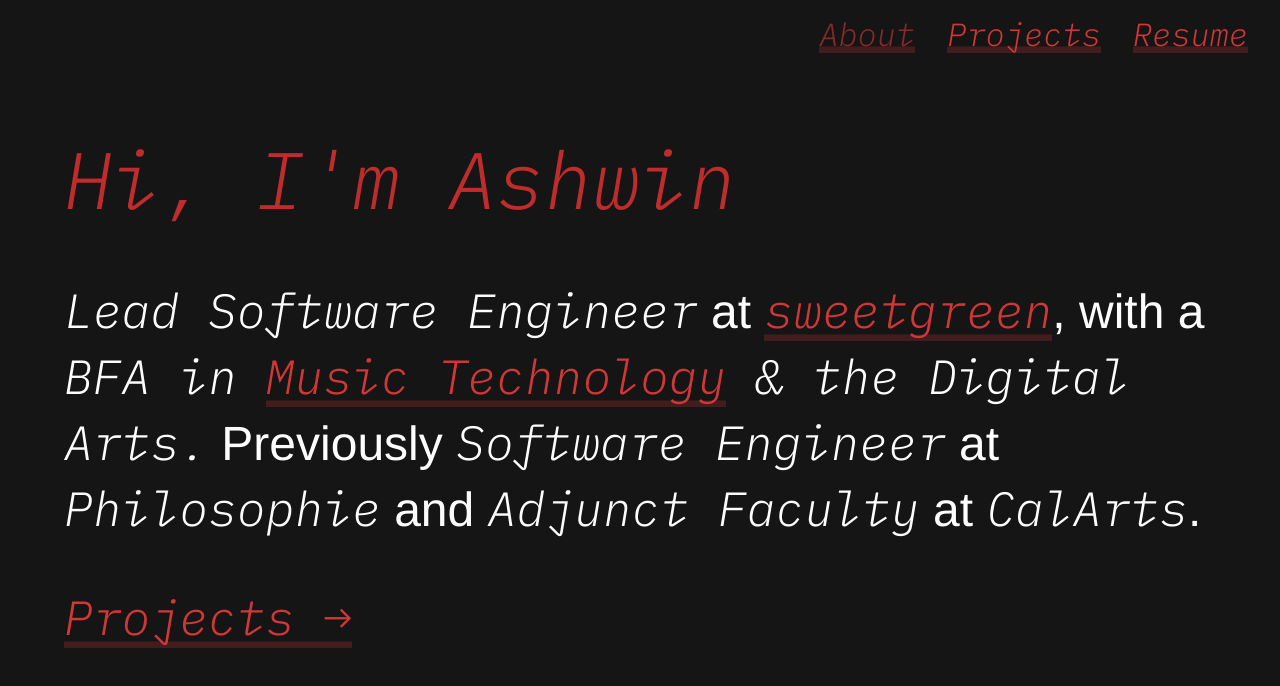
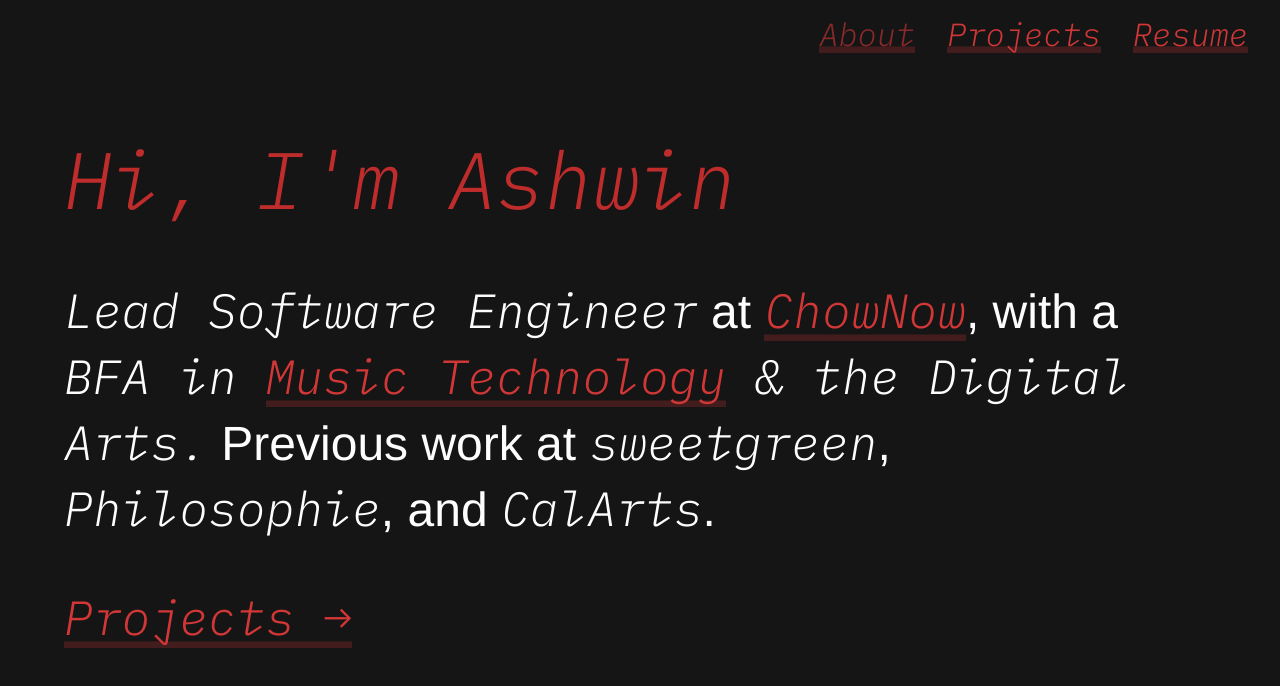
Before and after one commit to ashwinv11/website3, a Vue app: page / in a window 1280 px wide. Shown: the top 686 px of the page. Built offline with nearby package versions, Linux system fonts and the light colour scheme; the HTML template or start-up script is replaced by a standard one; a web font is replaced by a local one; what vue-progressive-image, vue-tippy would draw is missing.

Commit message:
update title

```diff
--- a/src/data/home.ts
+++ b/src/data/home.ts
@@ -1,13 +1,12 @@
 export const Data: object = {
   title: `Hi, I'm Ashwin`,
   body: `<span class="italic">Lead Software Engineer</span> at
-        <a href="https://order.sweetgreen.com/" target="_blank" class="italic">sweetgreen</a>,
+        <a href="https://get.chownow.com/" target="_blank" class="italic">ChowNow</a>,
         with a <span class="italic">BFA in
         <a href="https://mtiid.calarts.edu/" target="_blank">Music Technology</a>
         & the Digital Arts.</span>
-        Previously <span class="italic">Software Engineer</span> at
-        <span class="italic">Philosophie</span> and
-        <span class="italic">Adjunct Faculty</span> at
+        Previous work at <span class="italic">sweetgreen</span>,
+        <span class="italic">Philosophie</span>, and
         <span class="italic">CalArts</span>.`,
 }
 
```
